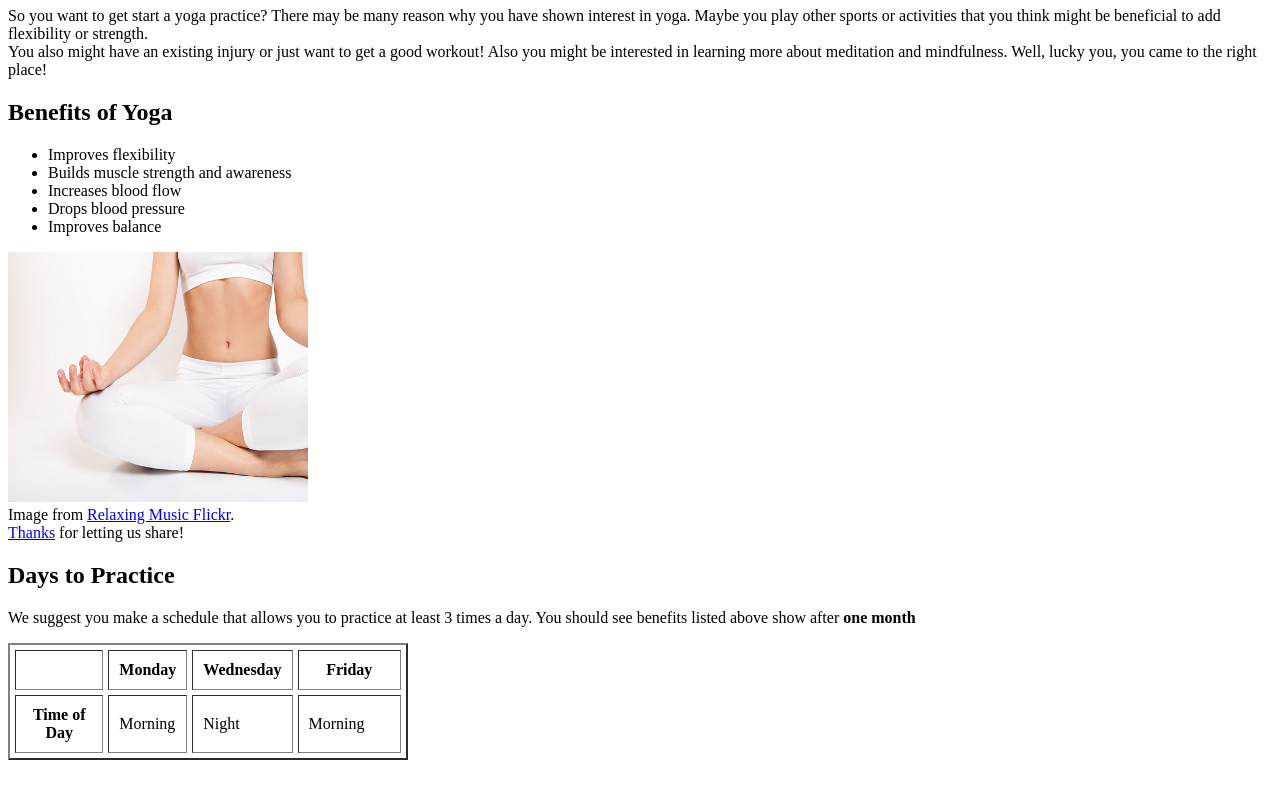
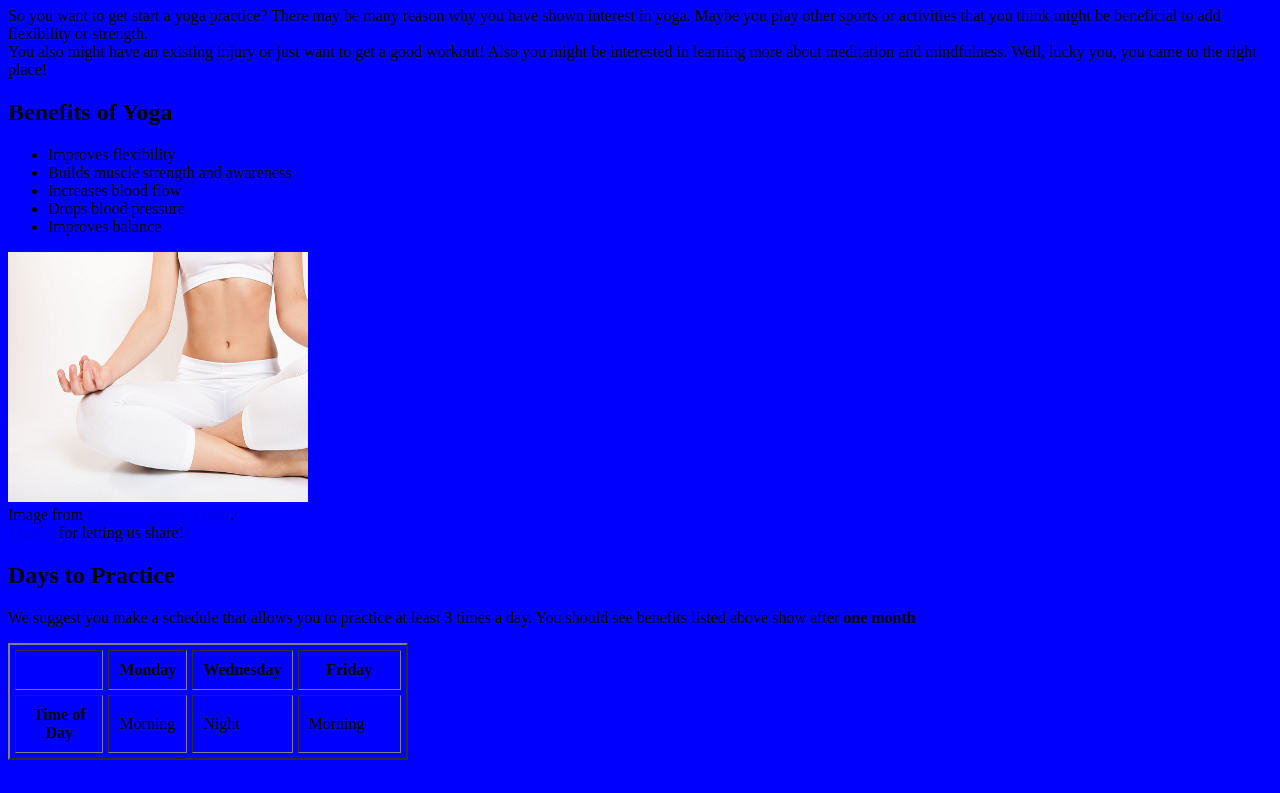
Before and after one commit to jessd898/jessd898.github.io, a plain HTML site: page index.html in a window 1280 px wide. Shown: the part 73-866 px from the top of the page. Drawn offline with Linux system fonts and the light colour scheme.

Commit message:
Add style sheet to three pages

```diff
--- a/index.html
+++ b/index.html
@@ -1,6 +1,7 @@
 <!DOCTYPE html>
 <html>
 <head>
+  <link rel="stylesheet" type="text/css" href="styles.css">
   <title>Yoga for Beginners</title>
 </head>
 <body>
--- /dev/null
+++ b/styles.css
@@ -0,0 +1,4 @@
+body {
+  background-color: blue;
+
+}
```
Also changed, not shown: jessi.html (+2 -0 lines), success.html (+2 -0 lines).
